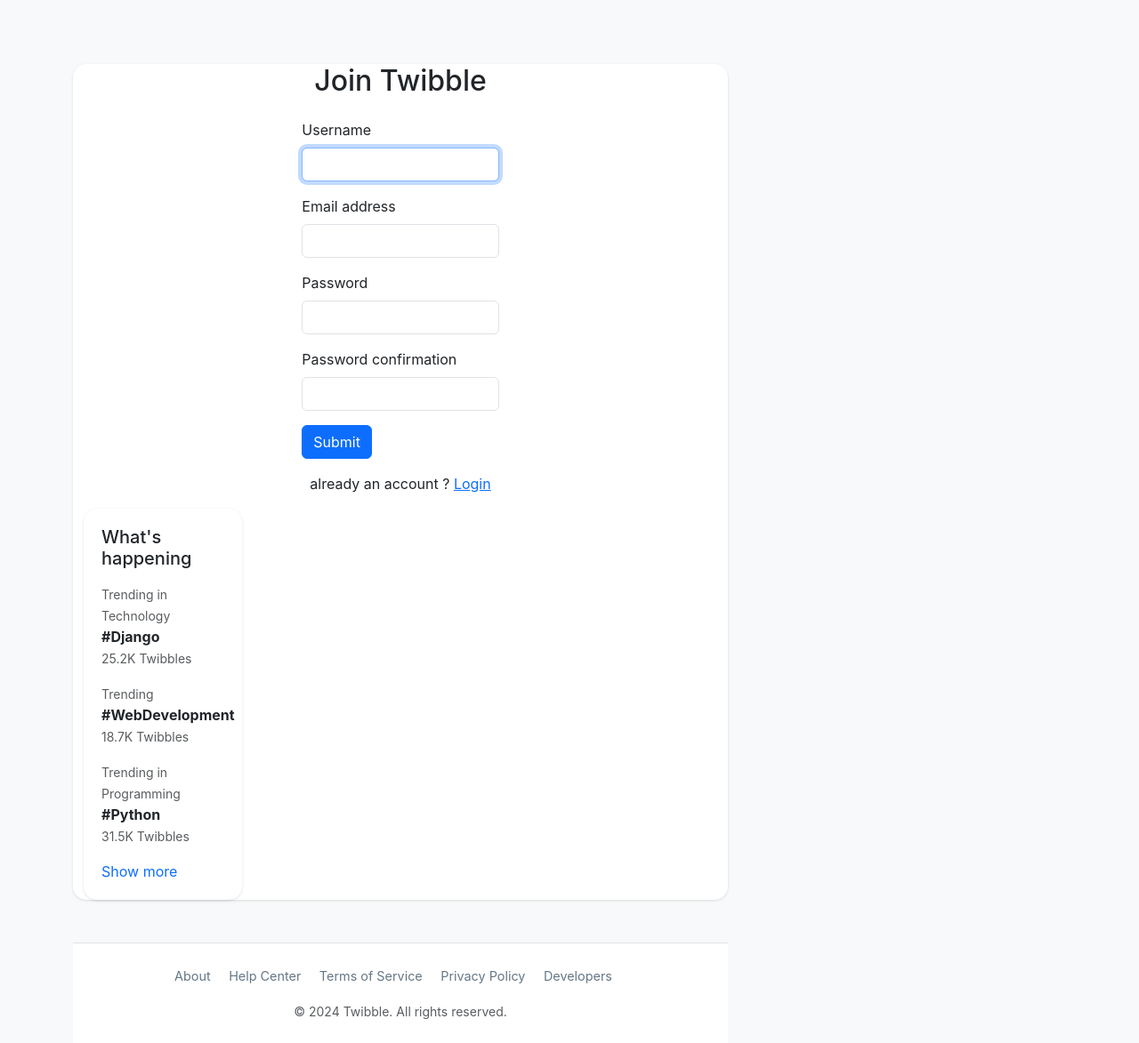
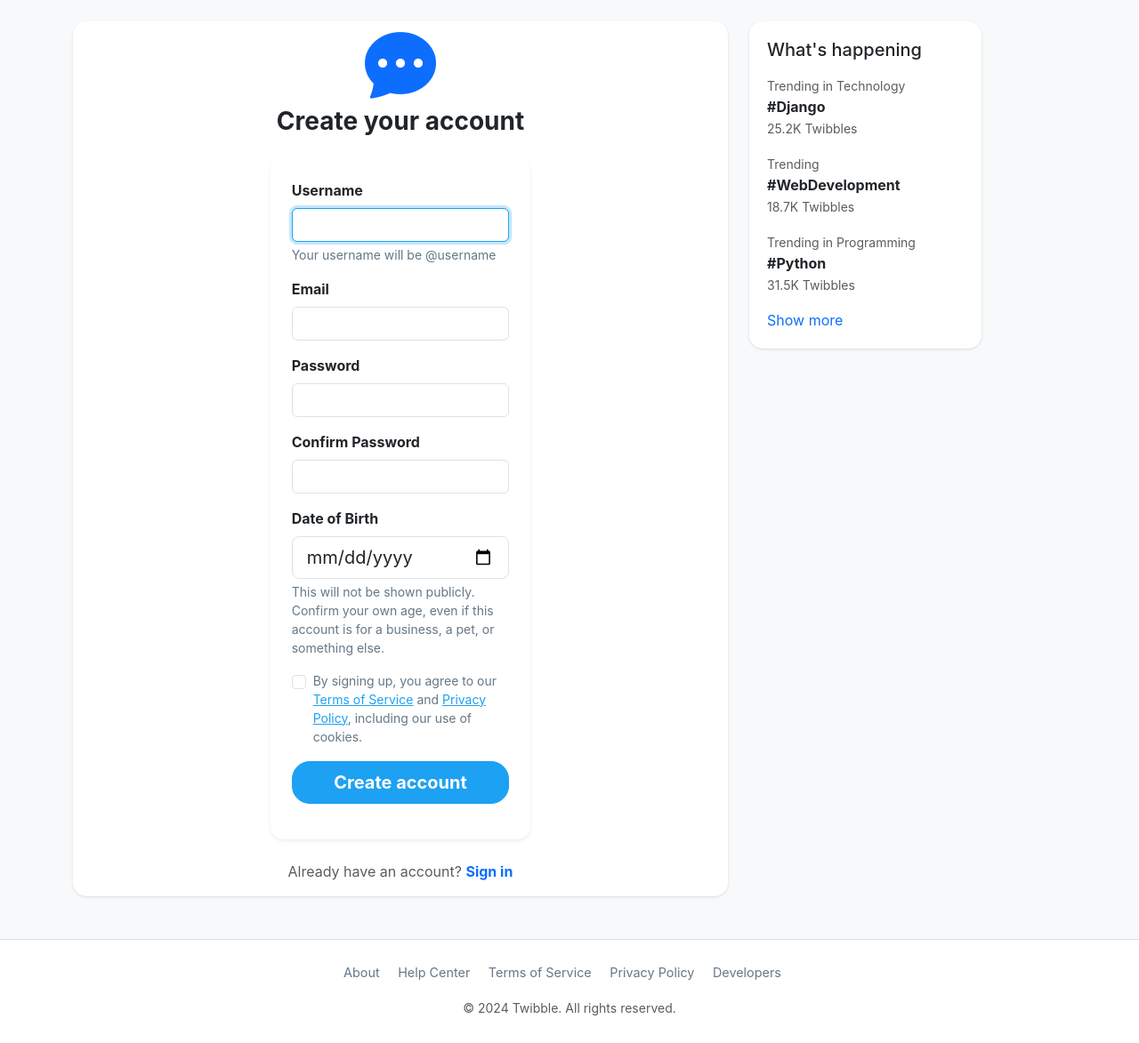
Before and after one commit to DevMohammad-SA/Twibble, a Django app: page /users/register/ in a window 1280 px wide. Shown: the part 63-1236 px from the top of the page at 89% size. After the commit the page ends 1205 px from the top, so only its background shows below. Run offline with Django 5.2, Linux system fonts and the light colour scheme; parts of the project's set-up code (start-up, migrations or seed data) failed here and were passed over; some libraries are stand-ins or nearby versions.

Commit message:
Enhanced register page

```diff
--- a/users/templates/users/register.html
+++ b/users/templates/users/register.html
@@ -1,25 +1,118 @@
-{%extends "base.html"%}
-{%block title%}Register{%endblock%}
-{%block content%}
-<div class="container mt-5">
-    <div class="row justify-content-center">
-        <div class="col-md-4">
-            <h2 class="text-center mb-4">Join Twibble</h2>
-            <form method="post">
-                {% csrf_token %}
-                 {%if form.errors%}
-                 <div class="text-danger small mt-1"> {{ form.errors | striptags }}</div>
-                {%endif%}
-                {%for field in form%}
-                <div class="mb-3">
-                  <label for="{{field.id_for_label}}" class="form-label">{{ field.label }}</label><br>
-                {{ field }}
-               </div>
-                {%endfor%}
+{% extends 'base.html' %}
+{% load django_bootstrap5 %}
 
-                <button type="submit" class="btn btn-primary">Submit</button>
-                            <p class="mt-3 text-center">
-                already an account ? <a href="{% url 'users:login' %}">Login</a>
+{% block title %}Join Twibble today{% endblock %}
+
+{% block content %}
+<div class="row justify-content-center">
+    <div class="col-md-6 col-lg-5">
+        <div class="text-center mb-4">
+            <i class="bi bi-chat-dots-fill display-1 text-primary mb-3"></i>
+            <h1 class="h3 fw-bold">Create your account</h1>
+        </div>
+
+        <div class="card border-0 shadow-sm">
+            <div class="card-body p-4">
+                <form method="post">
+                    {% csrf_token %}
+                    <div class="mb-3">
+                        <label for="id_username" class="form-label fw-bold">Username</label>
+                        {{form.username}}
+                        <div class="form-text">Your username will be @{{ form.username.value|default:"username" }}</div>
+                    </div>
+
+                    <div class="mb-3">
+                        <label for="id_email" class="form-label fw-bold">Email</label>
+                        {{form.email}}
+                    </div>
+
+                    <div class="mb-3">
+                        <label for="id_password1" class="form-label fw-bold">Password</label>
+                        {{form.password1}}
+                    </div>
+
+                    <div class="mb-3">
+                        <label for="id_password2" class="form-label fw-bold">Confirm Password</label>
+                        {{form.password2}}
+                    </div>
+
+                    <div class="mb-3">
+                        <label for="id_date_of_birth" class="form-label fw-bold">Date of Birth</label>
+                        <input type="date"
+                               class="form-control form-control-lg"
+                               id="id_date_of_birth"
+                               name="date_of_birth"
+                               required>
+                        <div class="form-text">
+                            This will not be shown publicly. Confirm your own age, even if this account is for a business, a pet, or something else.
+                        </div>
+                    </div>
+
+                    {% if form.errors %}
+                        <div class="alert alert-danger">
+                            {% for field, errors in form.errors.items %}
+                                {% for error in errors %}
+                                    <div><strong>{{ field|title }}:</strong> {{ error }}</div>
+                                {% endfor %}
+                            {% endfor %}
+                        </div>
+                    {% endif %}
+
+                    <div class="mb-3">
+                        <div class="form-check">
+                            <input type="checkbox" class="form-check-input" id="terms_agreement" required>
+                            <label class="form-check-label small" for="terms_agreement">
+                                By signing up, you agree to our
+                                <a href="" target="_blank">Terms of Service</a> and
+                                <a href="" target="_blank">Privacy Policy</a>,
+                                including our use of cookies.
+                            </label>
+                        </div>
+                    </div>
+
+                    <div class="d-grid mb-3">
+                        <button type="submit" class="btn btn-twibble btn-primary btn-lg text-white">
+                            Create account
+                        </button>
+                    </div>
+                </form>
+            </div>
+        </div>
+
+        <div class="text-center mt-4">
+            <p class="text-muted">
+                Already have an account?
+                <a href="{% url 'users:login' %}" class="text-decoration-none fw-bold">Sign in</a>
             </p>
-            </form>
-{%endblock%}
+        </div>
+    </div>
+</div>
+
+<style>
+.card {
+    border-radius: 15px;
+}
+
+.form-control:focus {
+    border-color: var(--twibble-primary);
+    box-shadow: 0 0 0 0.2rem rgba(29, 161, 242, 0.25);
+}
+
+.btn-twibble:focus {
+    box-shadow: 0 0 0 0.2rem rgba(29, 161, 242, 0.25);
+}
+
+.form-text {
+    font-size: 0.875rem;
+    color: #657786;
+}
+
+.form-check-label {
+    color: #657786;
+}
+
+.form-check-label a {
+    color: var(--twibble-primary);
+}
+</style>
+{% endblock %}
```
